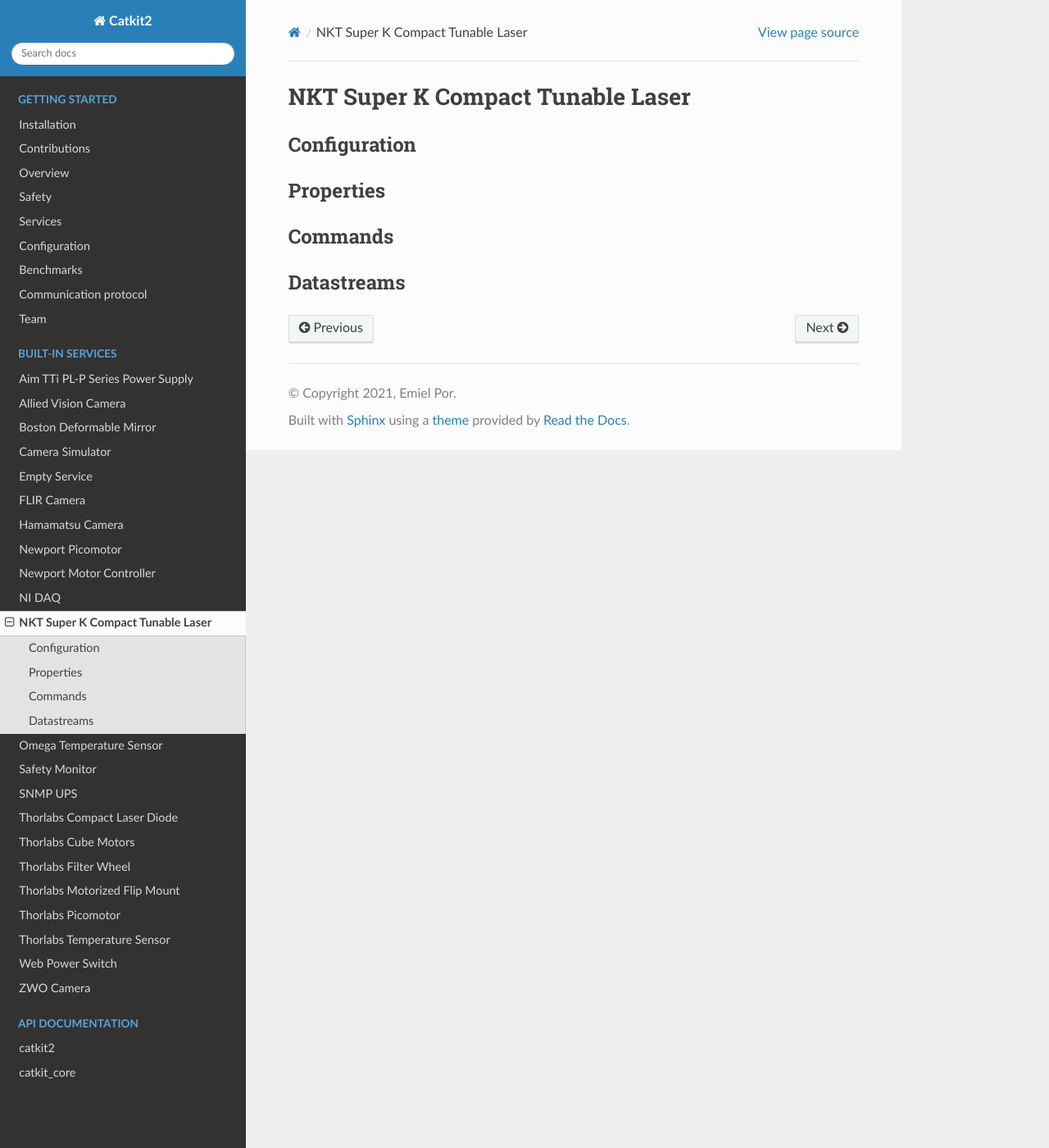
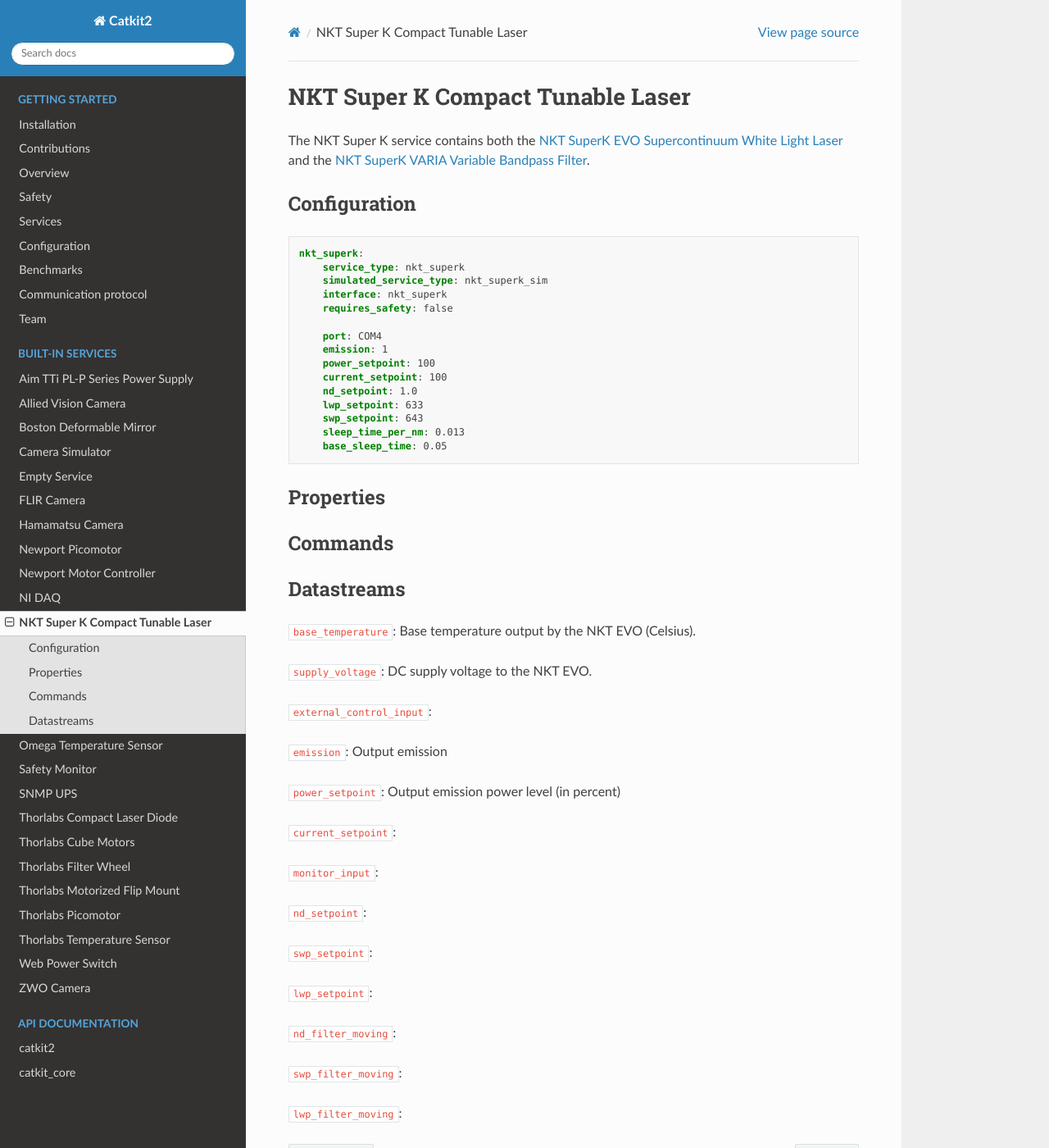
Before and after one commit to spacetelescope/catkit2, a Sphinx documentation site: the page built from docs/services/nkt_superk.rst, in a window 1280 px wide and 1400 px high. Shown: the whole window at 82% size. Built offline with Sphinx 7.4.7 and the Read the Docs theme 2.0.0, drawn with Linux system fonts in a browser that asks for light colours.

Commit message:
initial nkt_superk service doc work

```diff
--- a/docs/services/nkt_superk.rst
+++ b/docs/services/nkt_superk.rst
@@ -1,8 +1,30 @@
 NKT Super K Compact Tunable Laser
 =================================
+The NKT Super K service contains both the `NKT SuperK EVO Supercontinuum White Light Laser <https://contentnktphotonics.s3.eu-central-1.amazonaws.com/SuperK-EVO/SuperK%20EVO%20and%20EVO%20HP%20Product%20Guide-%2020231010%20R1.4.pdf>`_
+and the `NKT SuperK VARIA Variable Bandpass Filter <https://contentnktphotonics.s3.eu-central-1.amazonaws.com/SuperK-VARIA/SuperK%20VARIA%20Product%20Guide-%2020231016%20R1.3.pdf>`_.
+
+
 
 Configuration
 -------------
+
+.. code-block:: YAML
+
+    nkt_superk:
+        service_type: nkt_superk
+        simulated_service_type: nkt_superk_sim
+        interface: nkt_superk
+        requires_safety: false
+
+        port: COM4
+        emission: 1
+        power_setpoint: 100
+        current_setpoint: 100
+        nd_setpoint: 1.0
+        lwp_setpoint: 633
+        swp_setpoint: 643
+        sleep_time_per_nm: 0.013
+        base_sleep_time: 0.05
 
 Properties
 ----------
@@ -12,3 +34,28 @@
 
 Datastreams
 -----------
+``base_temperature``: Base temperature output by the NKT EVO (Celsius).
+
+``supply_voltage``: DC supply voltage to the NKT EVO.
+
+``external_control_input``:
+
+``emission``: Output emission
+
+``power_setpoint``: Output emission power level (in percent)
+
+``current_setpoint``:
+
+``monitor_input``:
+
+``nd_setpoint``:
+
+``swp_setpoint``:
+
+``lwp_setpoint``:
+
+``nd_filter_moving``:
+
+``swp_filter_moving``:
+
+``lwp_filter_moving``:
```
